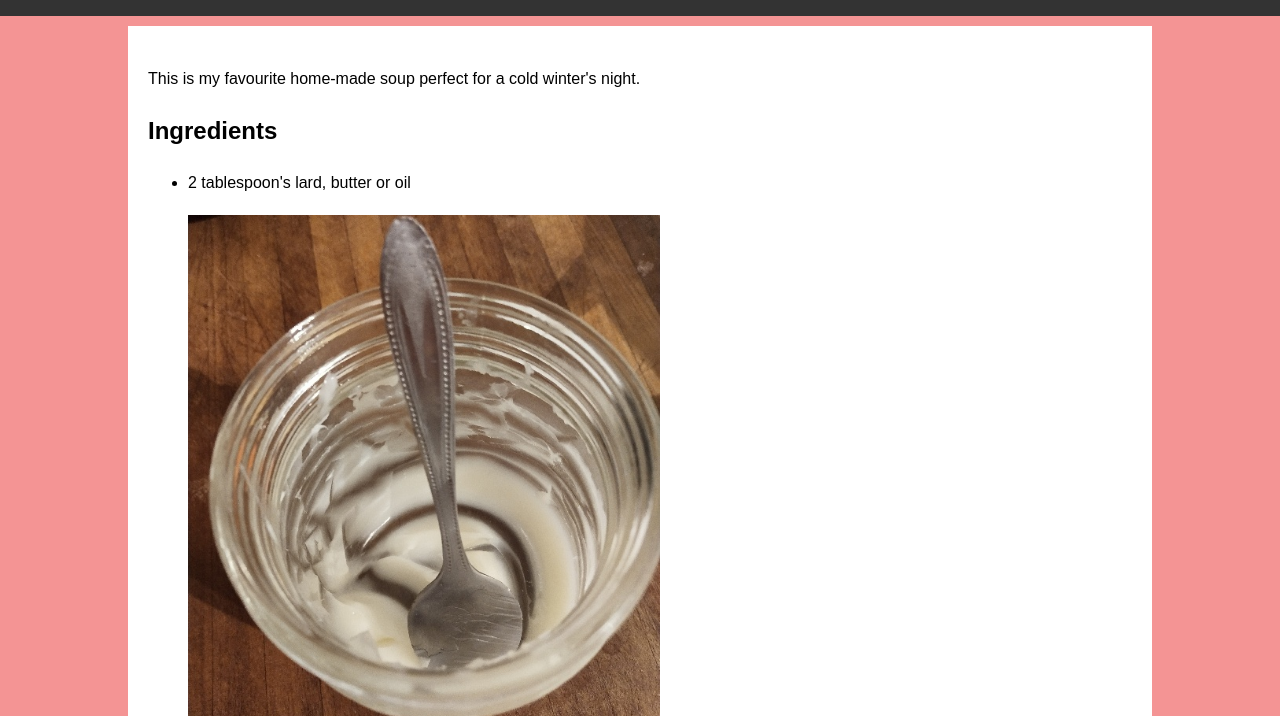
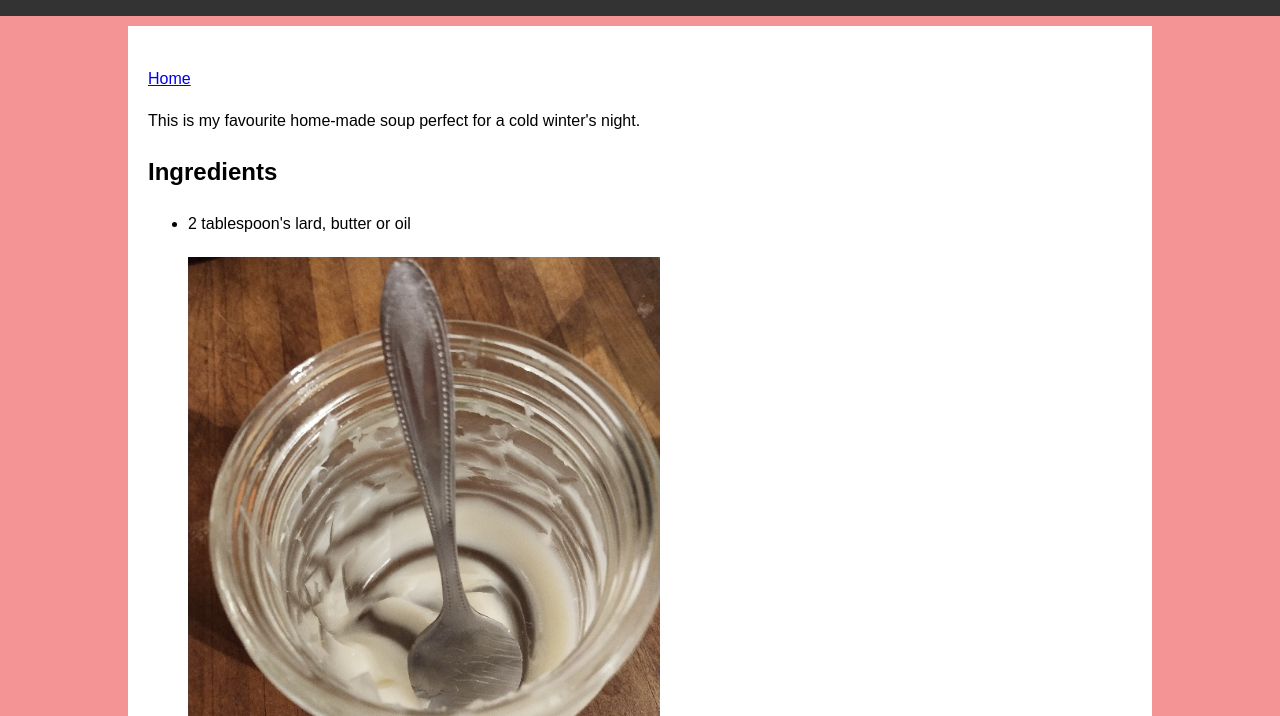
Before and after one commit to sbalogh-au/soup, a plain HTML site: page index.html in a window 1280 px wide. Shown: the part 84-800 px from the top of the page. Drawn offline with Linux system fonts and the light colour scheme.

Commit message:
Update index.html

```diff
--- a/index.html
+++ b/index.html
@@ -57,6 +57,7 @@
     <div class="container">
         <div class="main">
             <div class="section">
+                <p><a href="../home/index.html">Home</a>
                 <p>This is my favourite home-made soup perfect for a cold winter's night.</p>
                 <h2>Ingredients</h2>
                 <ul>
```
